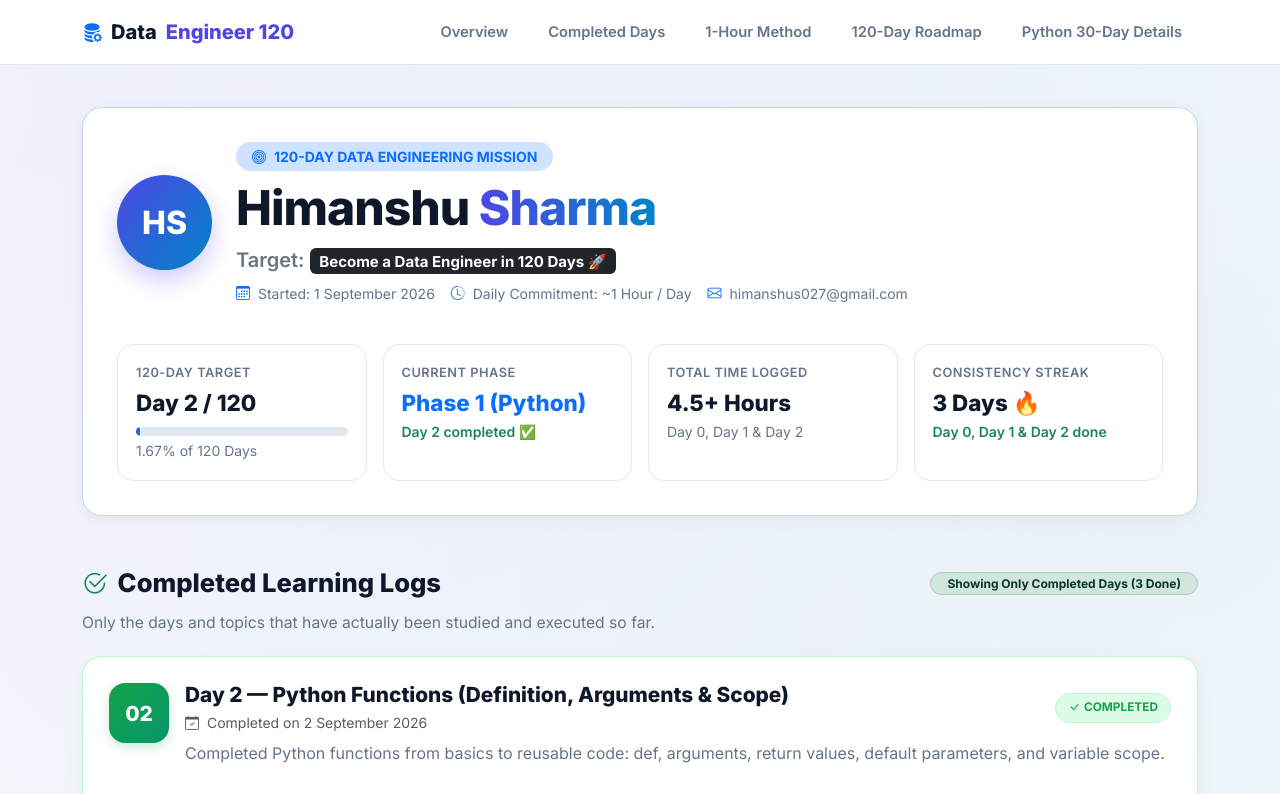
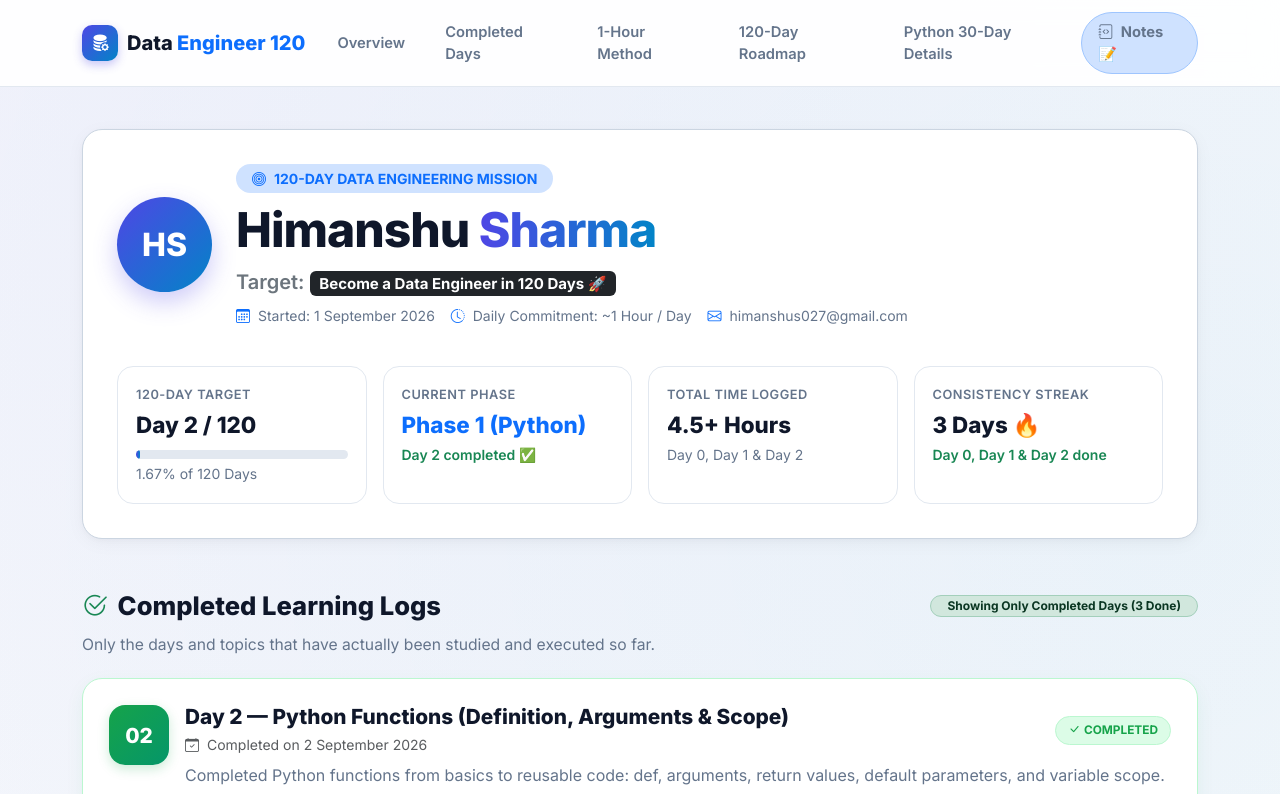
Before and after one commit to himishar/python-ler-journey, a plain HTML site: page index.html in a window 1280 px wide. Shown: the top 794 px of the page. Drawn offline with nearby package versions, Linux system fonts and the light colour scheme.

Commit message:
Note Tab Update index.html

```diff
--- a/index.html
+++ b/index.html
@@ -479,19 +479,27 @@ footer {
 <!-- Navbar -->
 <nav class="navbar navbar-expand-lg sticky-top">
   <div class="container py-1">
-    <a class="navbar-brand brand" href="#">
-      <i class="bi bi-database-fill-gear text-primary"></i> Data <span>Engineer 120</span>
+    <a class="navbar-brand brand" href="index.html">
+      <div style="width: 36px; height: 36px; border-radius: 10px; background: linear-gradient(135deg, #4f46e5, #0284c7); display: inline-flex; align-items: center; justify-content: center; color: #fff; font-size: 1.1rem; box-shadow: 0 4px 10px rgba(79, 70, 229, 0.3);">
+        <i class="bi bi-database-fill-gear"></i>
+      </div>
+      <div>Data <span class="text-primary">Engineer 120</span></div>
     </a>
     <button class="navbar-toggler" type="button" data-bs-toggle="collapse" data-bs-target="#nav" aria-label="Toggle navigation">
       <i class="bi bi-list fs-5"></i>
     </button>
     <div class="collapse navbar-collapse" id="nav">
-      <ul class="navbar-nav ms-auto gap-lg-2">
+      <ul class="navbar-nav ms-auto gap-lg-2 align-items-lg-center">
         <li><a class="nav-link" href="#overview">Overview</a></li>
         <li><a class="nav-link" href="#daily-completed">Completed Days</a></li>
         <li><a class="nav-link" href="#strategy">1-Hour Method</a></li>
         <li><a class="nav-link" href="#roadmap120">120-Day Roadmap</a></li>
         <li><a class="nav-link" href="#python-plan">Python 30-Day Details</a></li>
+        <li>
+          <a class="nav-link text-primary fw-bold bg-primary-subtle rounded-pill px-3 py-1 border border-primary-subtle" href="notes.html">
+            <i class="bi bi-journal-code me-1"></i> Notes 📝
+          </a>
+        </li>
       </ul>
     </div>
   </div>
@@ -632,7 +640,10 @@ footer {
             </div>
             <span class="badge-pill badge-done"><i class="bi bi-check-lg"></i> COMPLETED</span>
           </div>
-          <p class="muted mt-2 mb-0">First study session focused on building strong fundamentals: variables, memory understanding, datatypes, casting, and operators.</p>
+          <p class="muted mt-2 mb-2">First study session focused on building strong fundamentals: variables, memory understanding, datatypes, casting, and operators.</p>
+          <a href="notes.html" class="btn btn-sm btn-outline-primary rounded-pill px-3 py-1">
+            <i class="bi bi-journal-text me-1"></i> View Day 1 Revision Notes (Variables, Operators, Casting...)
+          </a>
         </div>
       </div>
 
```
